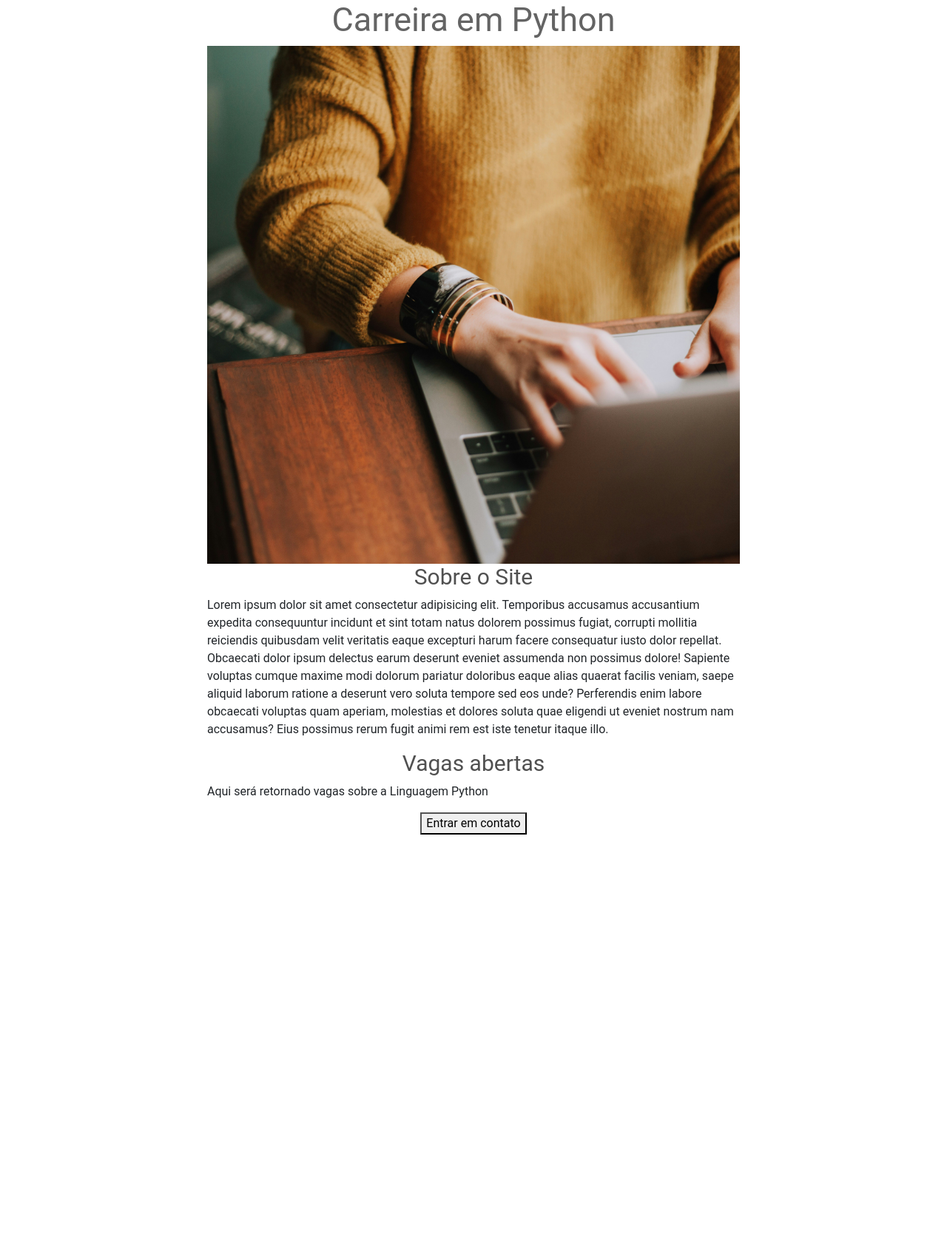
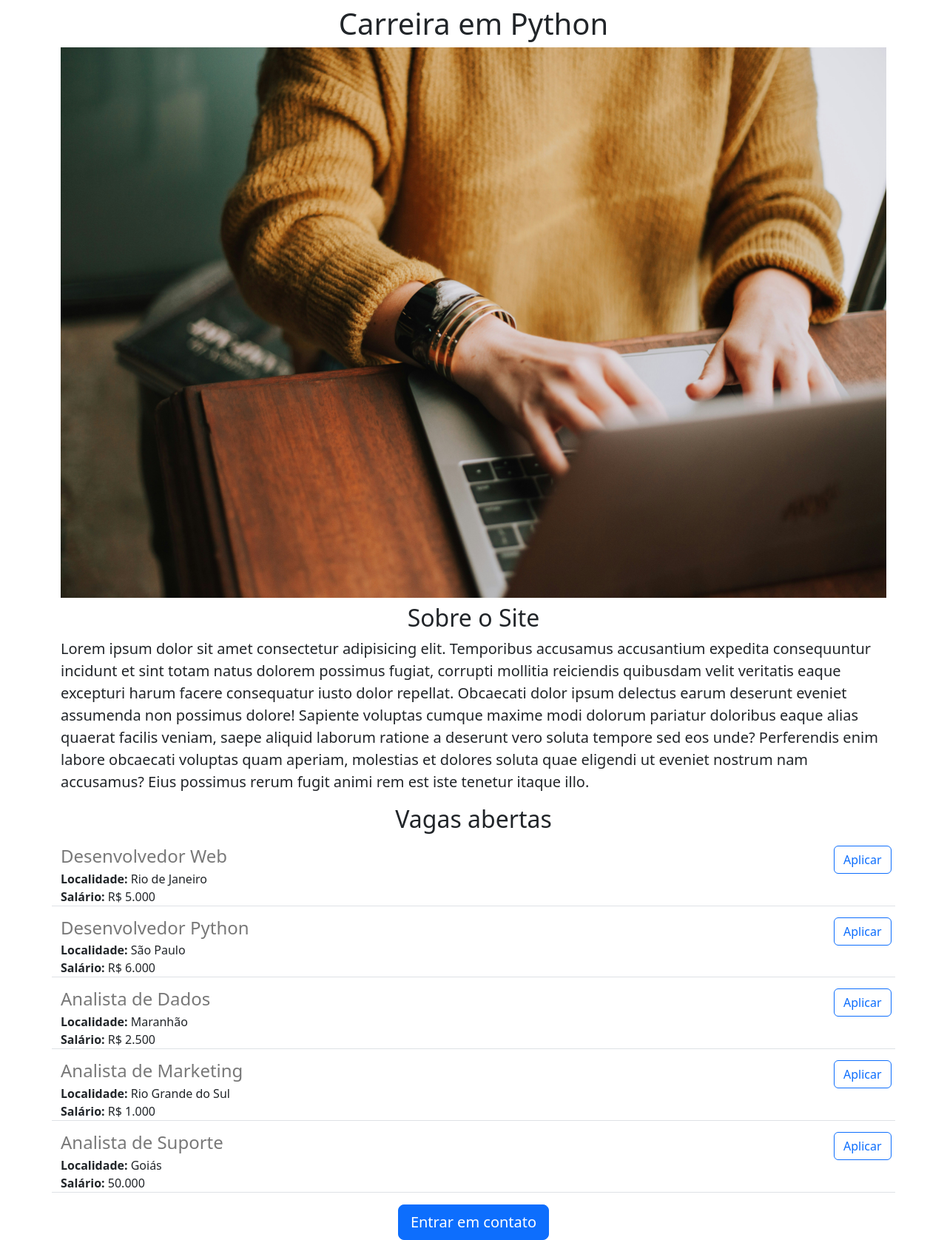
Before and after one commit to wemersonjosedev/Python-Carreiras, a Flask app: page / in a window 1280 px wide. Shown: the whole page at 74% size. Before the commit the page ends 1128 px from the top, so only its background shows below. Run offline with Flask 3, Linux system fonts and the light colour scheme.

Commit message:
Adicionando Listagem de Vagas e Endpoint

```diff
--- a/app.py
+++ b/app.py
@@ -1,11 +1,40 @@
-from flask import Flask, render_template, request, redirect, url_for
+from flask import Flask, jsonify, render_template
 
 app = Flask(__name__)
 
+VAGAS = [{
+    'id': 1,
+    'titulo': 'Desenvolvedor Web',
+    'localidade': 'Rio de Janeiro',
+    'salario': 'R$ 5.000'
+}, {
+    'id': 2,
+    'titulo': 'Desenvolvedor Python',
+    'localidade': 'São Paulo',
+    'salario': 'R$ 6.000'
+}, {
+    'id': 3,
+    'titulo': 'Analista de Dados',
+    'localidade': 'Maranhão',
+    'salario': 'R$ 2.500'
+}, {
+    'id': 4,
+    'titulo': 'Analista de Marketing',
+    'localidade': 'Rio Grande do Sul',
+    'salario': 'R$ 1.000'
+}, {
+    'id': 5,
+    'titulo': 'Analista de Suporte',
+    'localidade': 'Goiás',
+    'salario': '50.000'
+}]
 @app.route("/")
 def hello():
-    return render_template("home.html")
+    return render_template("home.html", vagas=VAGAS)
 
+@app.route("/vagas")
+def lista_vagas():
+    return jsonify(VAGAS)
 
 if __name__ == "__main__":
-  app.run(host='0.0.0.0', debug=True)
+    app.run(host='0.0.0.0', debug=True)
--- a/templates/home.html
+++ b/templates/home.html
@@ -13,20 +13,22 @@
   integrity="sha384-YvpcrYf0tY3lHB60NNkmXc5s9fDVZLESaAA55NDzOxhy9GkcIdslK1eN7N6jIeHz"
   crossorigin="anonymous"></script>
 
-  <link rel="stylesheet" href="{{url_for('static', filename='estilo.css')}}">
-
 </head>
 <body>
-  <div id="container">
-    <h1>Carreira em Python</h1>
-    <img id="banner"src="{{url_for('static', filename='carreira.jpg')}}"/>
-    <h2>Sobre o Site</h2>
-    <p>Lorem ipsum dolor sit amet consectetur adipisicing elit. Temporibus accusamus accusantium expedita consequuntur incidunt et sint totam natus dolorem possimus fugiat, corrupti mollitia reiciendis quibusdam velit veritatis eaque excepturi harum facere consequatur iusto dolor repellat. Obcaecati dolor ipsum delectus earum deserunt eveniet assumenda non possimus dolore! Sapiente voluptas cumque maxime modi dolorum pariatur doloribus eaque alias quaerat facilis veniam, saepe aliquid laborum ratione a deserunt vero soluta tempore sed eos unde? Perferendis enim labore obcaecati voluptas quam aperiam, molestias et dolores soluta quae eligendi ut eveniet nostrum nam accusamus? Eius possimus rerum fugit animi rem est iste tenetur itaque illo.</p>
+  <div class="container">
+    <h1 class="text-center mt-2 mb-2">Carreira em Python</h1>
+    <img class="img-fluid" src="{{url_for('static', filename='carreira.jpg')}}"/>
+    <h2 class="text-center mt-2">Sobre o Site</h2>
+    <p class="lead">Lorem ipsum dolor sit amet consectetur adipisicing elit. Temporibus accusamus accusantium expedita consequuntur incidunt et sint totam natus dolorem possimus fugiat, corrupti mollitia reiciendis quibusdam velit veritatis eaque excepturi harum facere consequatur iusto dolor repellat. Obcaecati dolor ipsum delectus earum deserunt eveniet assumenda non possimus dolore! Sapiente voluptas cumque maxime modi dolorum pariatur doloribus eaque alias quaerat facilis veniam, saepe aliquid laborum ratione a deserunt vero soluta tempore sed eos unde? Perferendis enim labore obcaecati voluptas quam aperiam, molestias et dolores soluta quae eligendi ut eveniet nostrum nam accusamus? Eius possimus rerum fugit animi rem est iste tenetur itaque illo.</p>
 
-    <h2>Vagas abertas</h2>
-    <p>Aqui será retornado vagas sobre a Linguagem Python</p>
-    <div style="text-align: center;">
-      <button>Entrar em contato</button>
+    <h2 class="text-center mt-2">Vagas abertas</h2>
+    <p>
+      {% for vaga in vagas %}
+        {% include 'includes/vagas_item.html' %}
+      {% endfor %}
+    </p>
+    <div class="text-center"">
+      <button class="btn btn-primary btn-lg">Entrar em contato</button>
     </div>
   </div>
 </body>
--- /dev/null
+++ b/templates/includes/vagas_item.html
@@ -0,0 +1,18 @@
+<div class="row border-bottom" style="margin-bottom: 15px;">
+  <div class="col-11">
+    <h4 style="color: rgb(120, 120, 120); margin-bottom: 4px;">
+      {{ vaga.titulo }}
+    </h4>
+    <div>
+      <strong>Localidade:</strong>
+      {{ vaga.localidade }}
+    </div>
+    <div>
+      <strong>Salário:</strong>
+      {{ vaga.salario }}
+    </div>
+  </div>
+  <div class="col-1">
+    <button type="button" class="btn btn-outline-primary"">Aplicar</button>
+  </div>
+</div>
```
